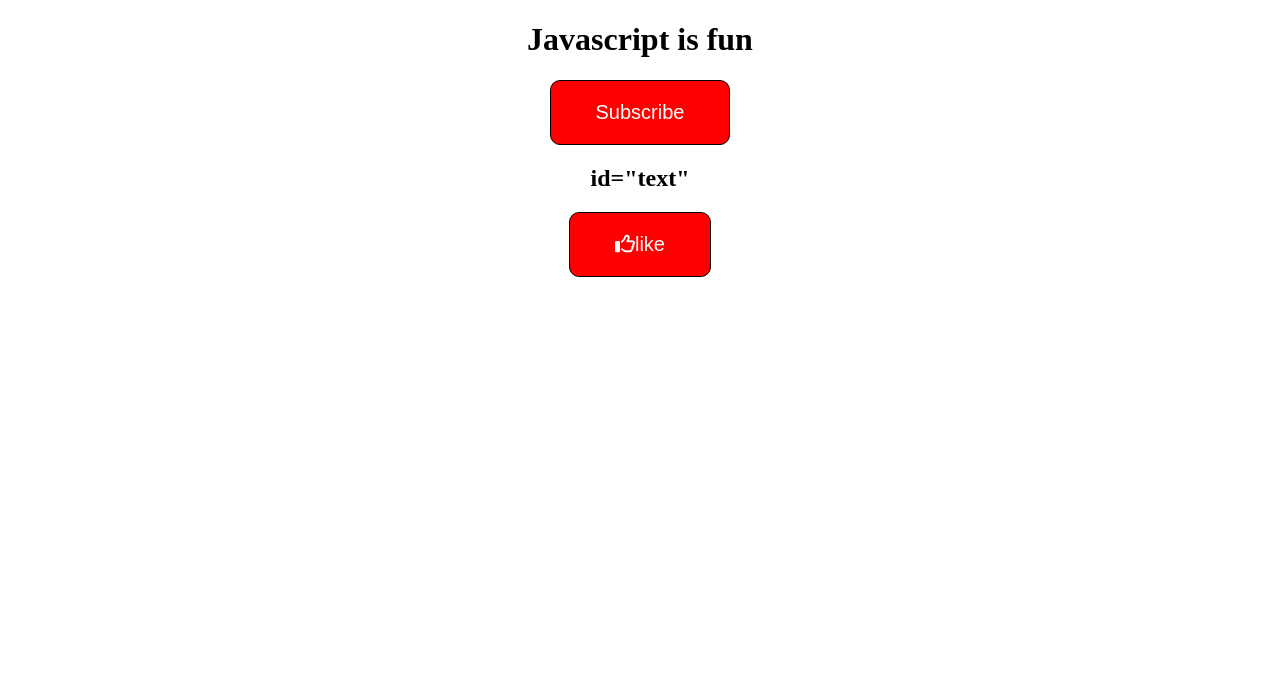
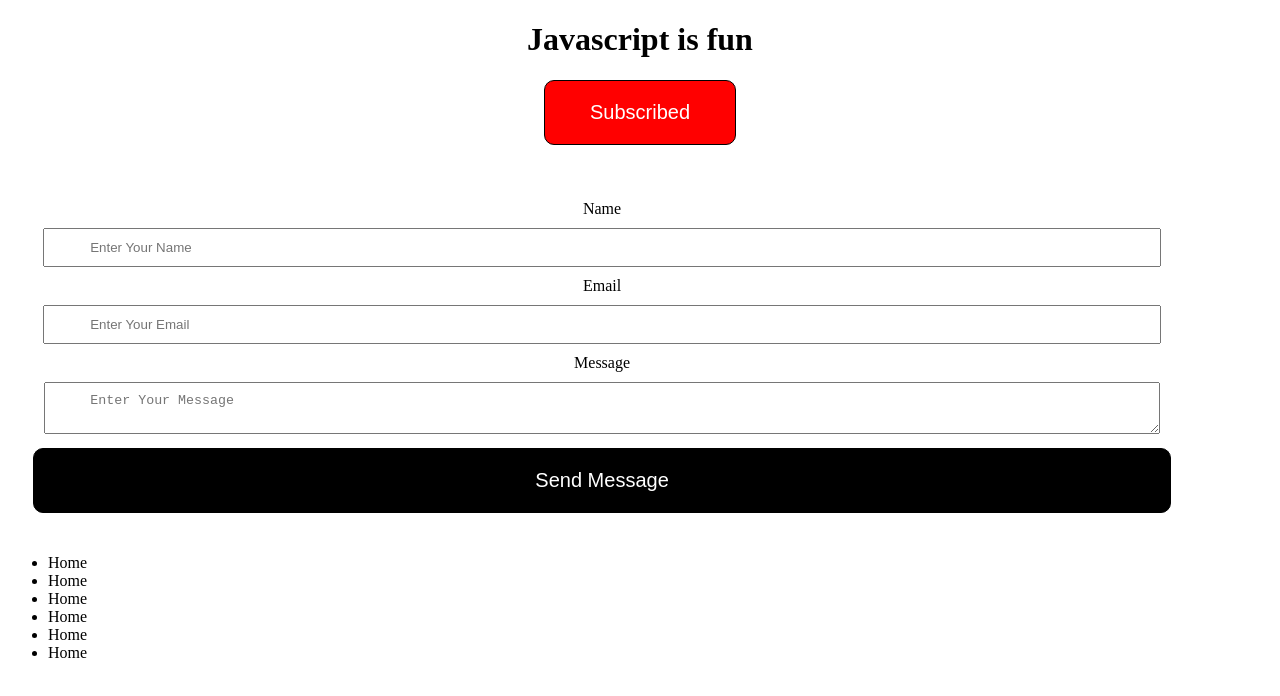
Before and after one commit to Rejaurrahman5/PRACTICE-ALI-HOSSEN, a plain HTML site: page index.html in a window 1280 px wide. Both pictures are taken after a click on the button "Subscribe". Drawn offline with Linux system fonts and the light colour scheme.

Commit message:
added files

```diff
--- a/app.js
+++ b/app.js
@@ -94,13 +94,51 @@
   // console.log(person1);
   // console.log(person2);
 
-  function Subscribe() {
-    document.getElementById('btn').innerHTML = 'Subscribed';
-    document.getElementById('btn').style.backgroundColor = '#262626';
-
-  }
 
 
   function like() {
     document.getElementById('like').innerHTML = '<i class="fa-regular fa-thumbs-up"></i> liked';
   }
+
+  function Keypress() {
+    document.getElementById('text').innerHTML = 'Key presed';
+  }
+
+  function onLoad() {
+    alert('Testing javascript onload');
+    document.getElementById('text').innerHTML = 'Website Loeaded Properly';
+  }
+
+  document.getElementById('btn').onclick = function () {
+    document.getElementById('btn').innerHTML = 'Subscribed';
+  }
+
+
+
+  function windowResize() {
+    document.getElementById('textarea').style.height = '100px';
+    document.getElementById('form').style.fontFamily = 'Courier New';
+    document.getElementById('form').style.color = '#ff0000';
+  }
+
+  function onScroll() {
+    document.getElementById('text').innerHTML = 'Scrolling';
+  }
+
+  document.getElementById('ul').addEventListener(
+    'click',
+    function (e) {
+      console.log('UL Clicked');
+
+    }
+    true
+  );
+
+  document.getElementById('li').addEventListener(
+    'click',
+    function (e) {
+      console.log('Li Clicked');
+
+    }
+    true
+  );
--- /dev/null
+++ b/app2.js
@@ -0,0 +1,5 @@
+function rolldice() {
+    let randomNumber = Math.floor(Math.random() * 6) + 1;
+    let imageSource = randomNumber;
+    document.getElementById('ludo').src = imageSource;
+}
--- a/index.html
+++ b/index.html
@@ -1,5 +1,6 @@
 <!DOCTYPE html>
 <html lang="en">
+
 <head>
     <meta charset="UTF-8">
     <meta name="viewport" content="width=device-width, initial-scale=1.0">
@@ -7,15 +8,44 @@
     <link rel="stylesheet" href="style.css">
     <script src="https://kit.fontawesome.com/0df03fb8a9.js" crossorigin="anonymous"></script>
 </head>
-<body>
+
+<body onscroll=" onScroll()">
+
+    <script>
+
+        const Subscribe = () => {
+            document.getElementById("subBtn").innerText = 'Subscribed'
+        }
+
+    </script>
+
     <h1 id="title">Javascript is fun</h1>
-    <button  id="btn" onclick="subscribe()">Subscribe</button>
-    <h2> id="text"</h2>
-    <button id="like" onclick="like()"><i class="fa-regular fa-thumbs-up"></i>like</button>
+    <button id="subBtn" onclick="Subscribe()">Subscribe</button>
+    <h2 id="text"></h2>
+    <!-- <button id="like" onclick="like()"><i class="fa-regular fa-thumbs-up"></i>like</button>  -->
+
+    <form action="" id="form" onkeypress="Keypress();">
+        <label for="">Name</label>
+        <input type="text" placeholder="Enter Your Name">
+        <label for="">Email</label>
+        <input type="text" placeholder="Enter Your Email">
+        <label for="">Message</label>
+        <textarea id="textarea" placeholder="Enter Your Message"></textarea>
+        <input type="submit" value="Send Message">
+    </form>
+
+    <ul id="ul">
+        <li id="li">Home</li>
+        <li>Home</li>
+        <li>Home</li>
+        <li>Home</li>
+        <li>Home</li>
+        <li>Home</li>
+    </ul>
 
     <script src="app.js"></script>
 
 
+</body>
 
-</body>
 </html>
--- a/style.css
+++ b/style.css
@@ -4,7 +4,8 @@ body {
 }
 
 
-button {
+button,
+#form input[type='submit'] {
     background: red;
     padding:20px 45px;
     color: white;
@@ -15,7 +16,35 @@ button {
     cursor: pointer;
 
 }
-button:hover {
+button:hover,
+#form input[type='submit'] {
     background: black;
 
 }
+
+#form {
+    width: 90%;
+    padding: 2%;
+
+
+}
+#form label {
+    display: block;
+    margin-bottom: 10px;
+    margin-top: 10px;
+    text-align: center;
+}
+#form input,
+#form textarea {
+    width: 90%;
+    padding: 10px 4%;
+
+}
+
+#form input[type='submit'] {
+    width: 100%;
+    margin-top: 10px;
+}
+ul{
+    text-align: left;
+}
```
Also changed, not shown: indox.html (added, +20 -0 lines), math..js (added, +11 -0 lines).
